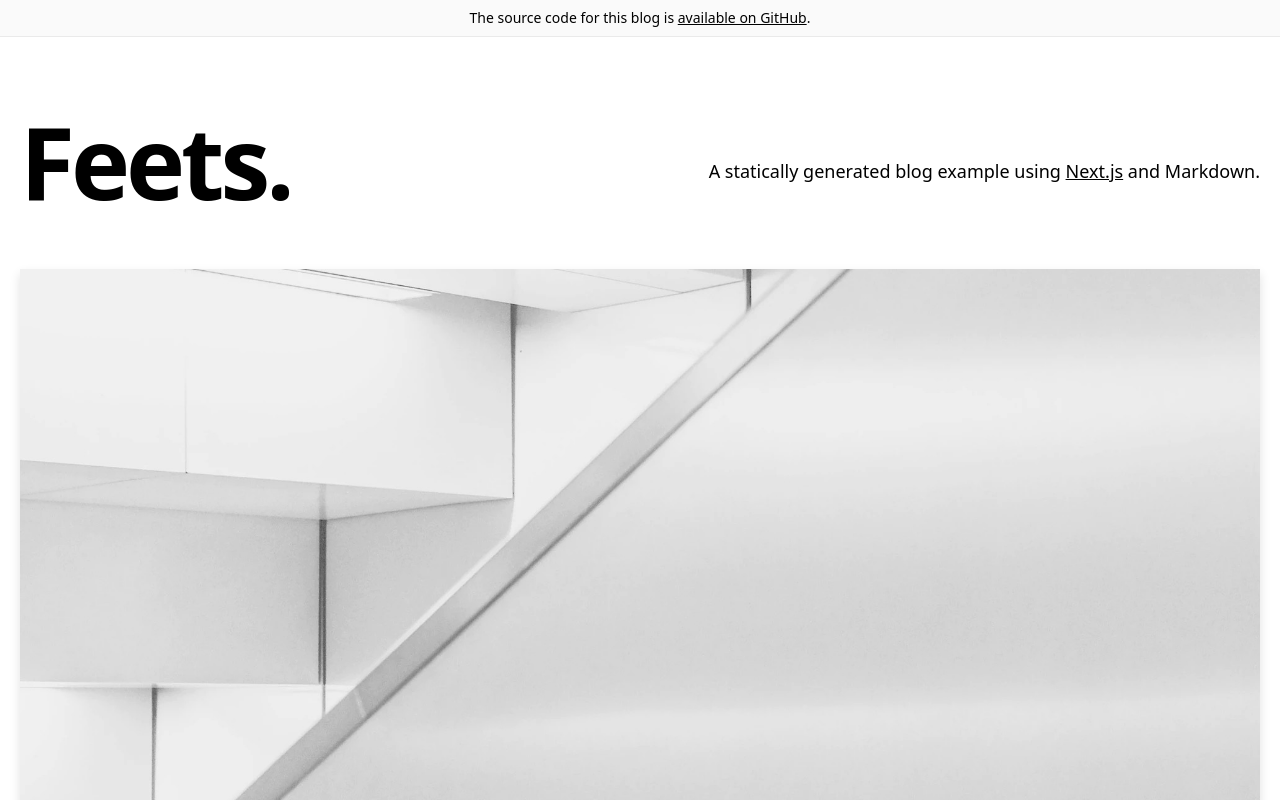
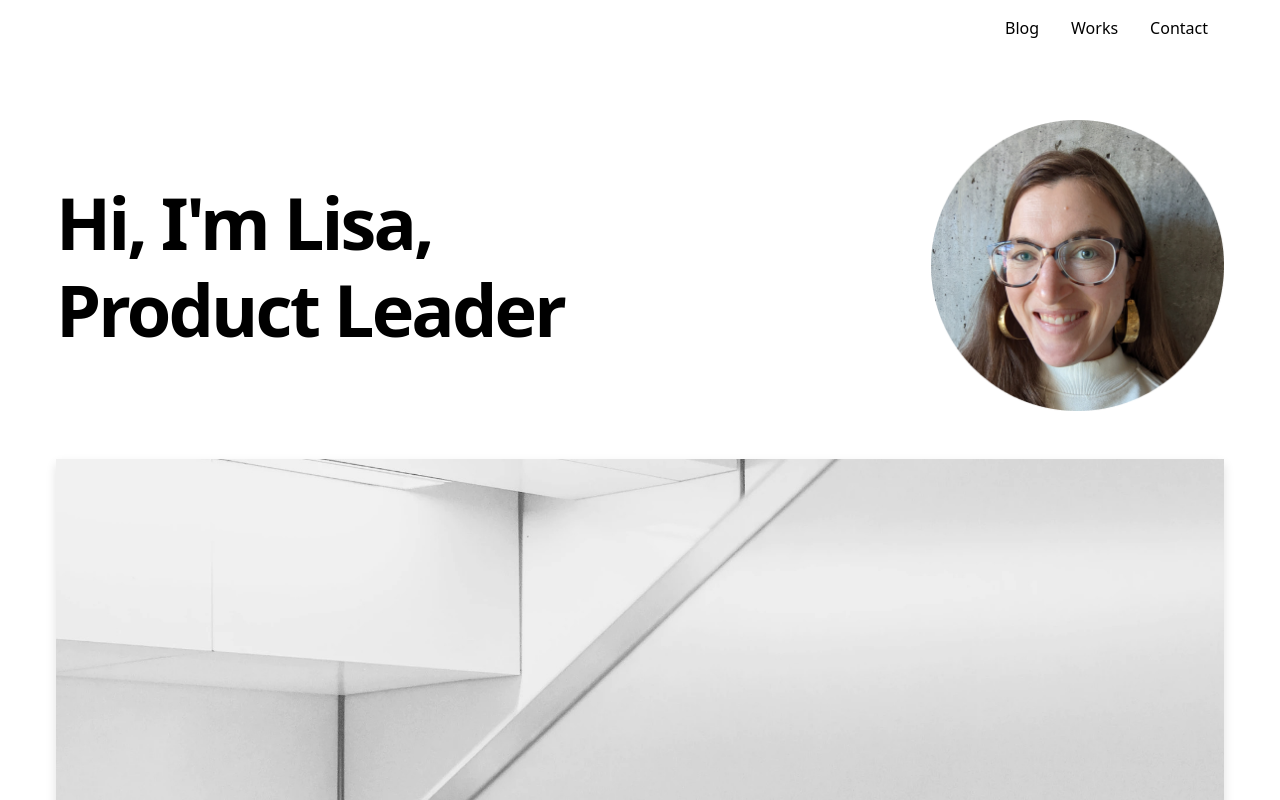
Before and after one commit to lisafeets/lisafeets_portfolio, a Next.js app: page / in a window 1280 px wide. Shown: the top 800 px of the page. Built offline with nearby package versions, Linux system fonts and the light colour scheme.

Commit message:
just enough tinkering

```diff
--- a/components/container.js
+++ b/components/container.js
@@ -1,3 +1,3 @@
 export default function Container({ children }) {
-  return <div className="container mx-auto px-5">{children}</div>
+  return <div className="container mx-auto px-14">{children}</div>
 }
--- a/components/intro.js
+++ b/components/intro.js
@@ -1,21 +1,14 @@
-import { CMS_NAME } from '../lib/constants'
+import Image from 'next/image'
+
 
 export default function Intro() {
   return (
     <section className="flex-col md:flex-row flex items-center md:justify-between mt-16 mb-16 md:mb-12">
-      <h1 className="text-6xl md:text-8xl font-bold tracking-tighter leading-tight md:pr-8">
-        Feets.
+      <h1 className="text-6xl md:text-7xl font-bold tracking-tighter leading-tight md:pr-8">
+        Hi, I'm Lisa,<br />Product Leader
       </h1>
-      <h4 className="text-center md:text-left text-lg mt-5 md:pl-8">
-        A statically generated blog example using{' '}
-        <a
-          href="https://nextjs.org/"
-          className="underline hover:text-success duration-200 transition-colors"
-        >
-          Next.js
-        </a>{' '}
-        and {CMS_NAME}.
-      </h4>
+      <Image title={"Lisa Feets"} src={"/assets/blog/dynamic-routing/lisa.png"} height={295} width={293}
+      />
     </section>
   )
 }
--- a/components/layout.js
+++ b/components/layout.js
@@ -1,4 +1,4 @@
-import Alert from '../components/alert'
+import Navigation from '../components/navigation'
 import Footer from '../components/footer'
 import Meta from '../components/meta'
 
@@ -7,7 +7,7 @@ export default function Layout({ preview, children }) {
     <>
       <Meta />
       <div className="min-h-screen">
-        <Alert preview={preview} />
+        <Navigation />
         <main>{children}</main>
       </div>
       <Footer />
--- /dev/null
+++ b/components/navigation.js
@@ -0,0 +1,42 @@
+import Container from './container'
+import cn from 'classnames'
+import { EXAMPLE_PATH } from '../lib/constants'
+
+export default function Navigation() {
+  return (
+    <>
+      <Container>
+          {
+            <>
+                <ul className="flex justify-end">
+                    <li>
+                        <a
+                        href={`https://github.com/vercel/next.js/tree/canary/examples/${EXAMPLE_PATH}`}
+                        className="hover:text-success duration-200 transition-colors p-4 block"
+                        >
+                        Blog
+                        </a>
+                    </li>
+                    <li>
+                        <a
+                        href={`https://github.com/vercel/next.js/tree/canary/examples/${EXAMPLE_PATH}`}
+                        className="hover:text-success duration-200 transition-colors p-4 block"
+                        >
+                        Works
+                        </a>
+                    </li>
+                    <li>
+                        <a
+                        href={`https://github.com/vercel/next.js/tree/canary/examples/${EXAMPLE_PATH}`}
+                        className="hover:text-success duration-200 transition-colors p-4 block"
+                        >
+                        Contact
+                        </a>
+                    </li>
+                </ul>
+            </>
+          }
+      </Container>
+    </>
+  )
+}
```
Also changed, not shown: public/assets/blog/dynamic-routing/lisa.png (added).
